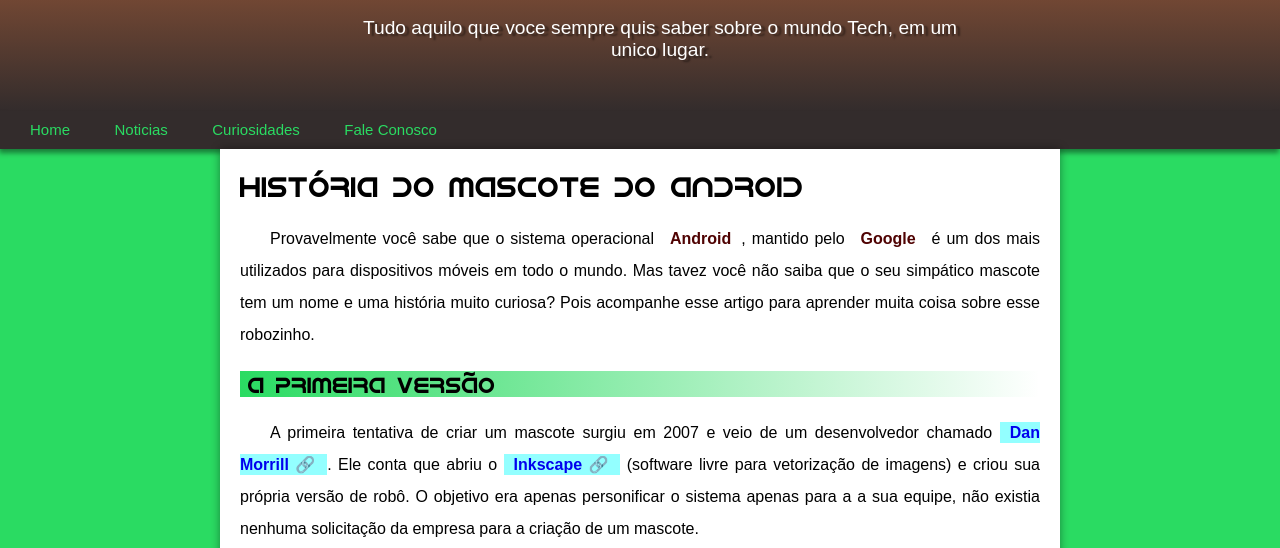
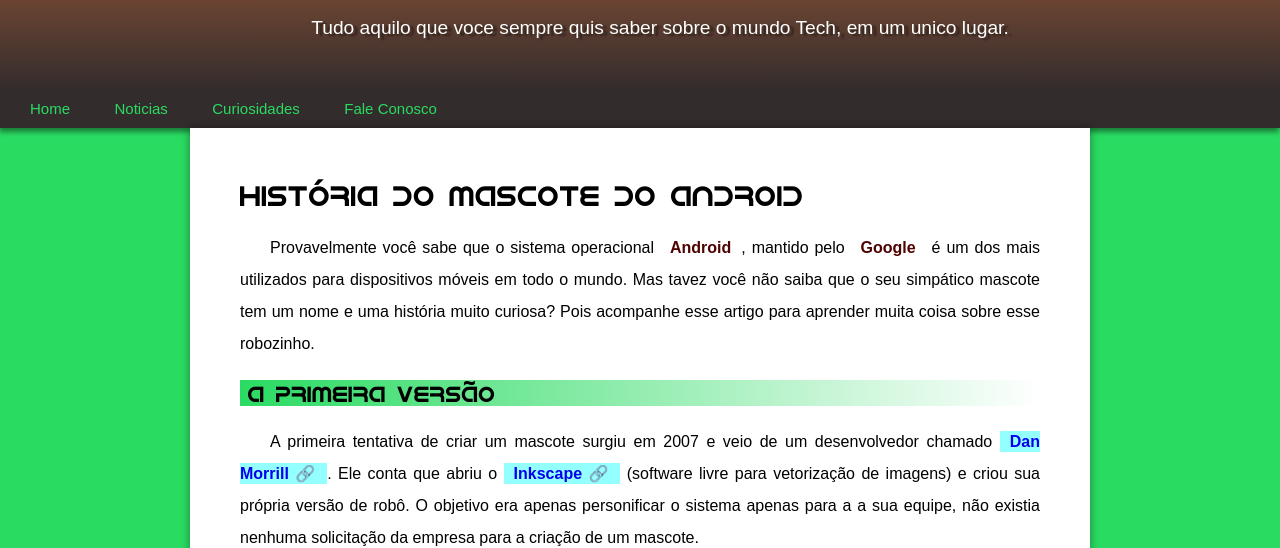
Before and after one commit to davidmonn/projeto-android, a plain HTML site: page index.html in a window 1280 px wide. Shown: the part 100-648 px from the top of the page. Drawn offline with Linux system fonts and the light colour scheme.

Commit message:
Update style.css

```diff
--- a/estilo/style.css
+++ b/estilo/style.css
@@ -74,7 +74,7 @@ header > p {
     color: white;
     text-align: center;
     margin: auto;
-    max-width: 600px;
+    max-width: 720px;
     padding-right: 10px; /*Centralizar melhor na direita*/
     padding-left: 10px; /*Centralizar melhor na esquerda*/
     /* Com isso qquando a tela diminuir ele nao ira ficar espremido */
@@ -85,7 +85,7 @@ header > p {
 
 main {
     background-color: white;
-    padding: 20px;
+    padding: 50px;
     /*border-radius: 10px;*/
     border-bottom-left-radius: 10px; /* Parte inferior da esquerda */
     border-bottom-right-radius: 10px; /* Parte inferior da direita */
```
